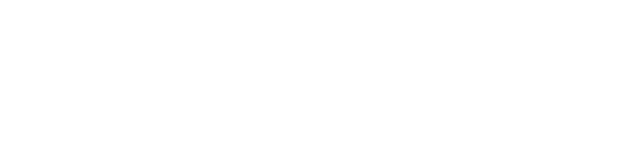
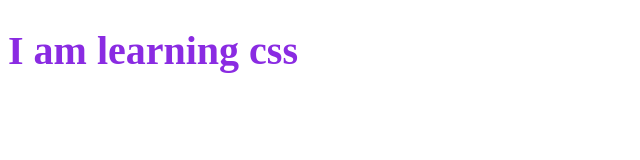
Before and after one commit to khushabudeore22/css-assignment-2, a plain HTML site: page index.html in a window 1280 px wide. Shown: the whole page, without its empty margins (0-640 px from the left). Drawn offline with Linux system fonts and the light colour scheme.

Commit message:
inline css added

```diff
--- a/index.html
+++ b/index.html
@@ -4,6 +4,6 @@
     <title>assignment 3</title>
 </head>
 <body>
-
+    <h1 style="color: blueviolet; font-size: 40px;">I am learning css</h1>
 </body>
 </html>
```
